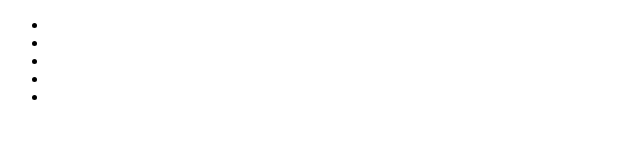
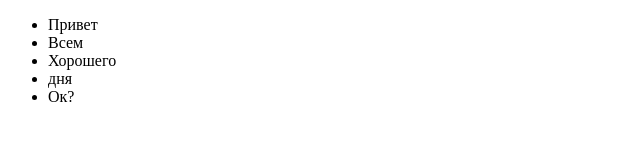
Before and after one commit to Alexandrpug/Consol, a plain HTML site: page index.html in a window 1280 px wide. Shown: the whole page, without its empty margins (0-640 px from the left). Drawn offline with Linux system fonts and the light colour scheme.

Commit message:
Слова ка надобность

```diff
--- a/index.html
+++ b/index.html
@@ -9,11 +9,11 @@
 
 <body>
     <ul>
-        <li></li>
-        <li></li>
-        <li></li>
-        <li></li>
-        <li></li>
+        <li>Привет</li>
+        <li>Всем</li>
+        <li>Хорошего</li>
+        <li>дня</li>
+        <li>Ок?</li>
     </ul>
     <div class="color"></div>
     <div class="sous"></div>
```
